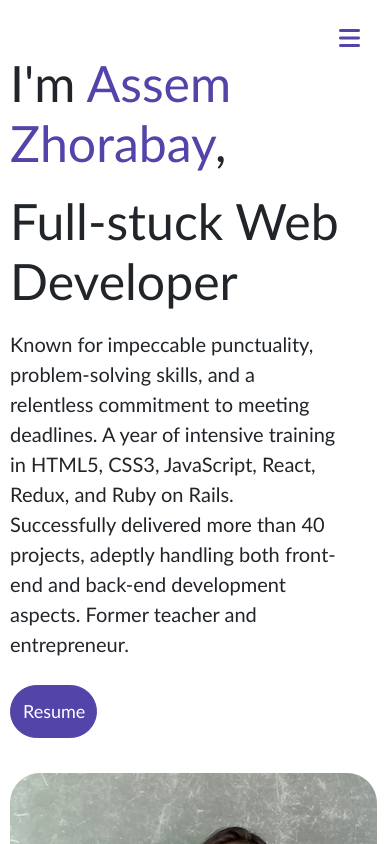
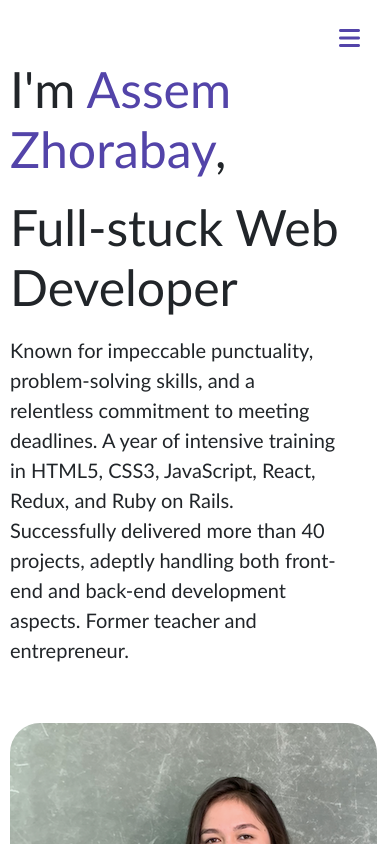
Before and after one commit to zhorabay/Portfolio, a React (Create React App) app: page / in a window 390 px wide. Shown: the top 844 px of the page. Built offline with nearby package versions, Linux system fonts and the light colour scheme.

Commit message:
Remove resume button

```diff
--- a/src/components/Mainpage/MainPage.css
+++ b/src/components/Mainpage/MainPage.css
@@ -80,7 +80,7 @@
 @media screen and (max-width: 768px) {
   .main-page {
     grid-template-columns: 370px;
-    grid-template-rows: 750px 540px 100px;
+    grid-template-rows: 700px 540px 100px;
     margin: 20px 0;
   }
 
--- a/src/components/Mainpage/MainPage.jsx
+++ b/src/components/Mainpage/MainPage.jsx
@@ -13,7 +13,6 @@ const MainPage = () => (
       </h2>
       <h2 className="main-h2">Full-stuck Web Developer</h2>
       <p className="main-p">Known for impeccable punctuality, problem-solving skills, and a relentless commitment to meeting deadlines. A year of intensive training in HTML5, CSS3, JavaScript, React, Redux, and Ruby on Rails. Successfully delivered more than 40 projects, adeptly handling both front-end and back-end development aspects. Former teacher and entrepreneur.</p>
-      <a className="resume-l" href="https://docs.google.com/document/d/1UPe6f3av9-H3O1piw2bIIDJs0mJCB2GSdUAo9DyOxRA/edit?usp=sharing"><button type="button" className="cv-btn">Resume</button></a>
     </div>
     <div>
       <img src={prof} alt="logo" className="main-img" />
```
